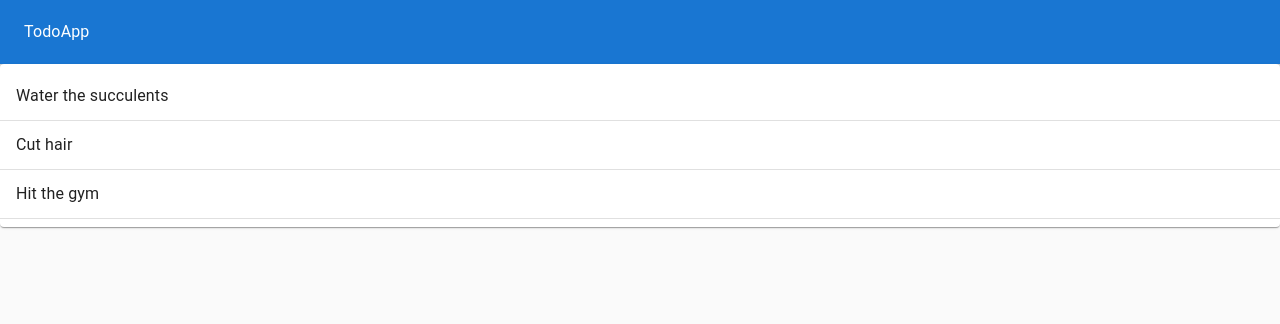
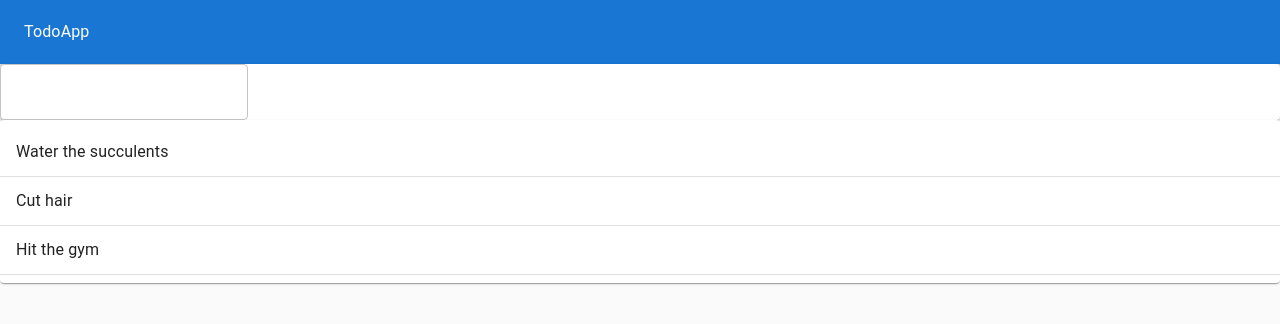
Before and after one commit to folkg/simple-react-todo, a React (Create React App) app: page / in a window 1280 px wide. Shown: the top 324 px of the page. Built offline with nearby package versions, Linux system fonts and the light colour scheme.

Commit message:
initial working version of the add todo form

```diff
--- a/src/TodoApp.js
+++ b/src/TodoApp.js
@@ -1,6 +1,7 @@
 import React, { useState } from 'react'
 import { Paper, Typography, AppBar, Toolbar, Grid, Grid2 } from '@mui/material/';
 import TodoList from './TodoList';
+import TodoForm from './TodoForm';
 
 function TodoApp() {
     const defaultTodos = [
@@ -9,6 +10,11 @@ function TodoApp() {
         { id: 3, task: "Hit the gym", completed: false },
     ];
     const [todoItems, setTodoItems] = useState(defaultTodos);
+
+    const addTodo = (newTodoTask) => {
+        setTodoItems([...todoItems, { id: 4, task: newTodoTask, completed: false }])
+    }
+
     return (
         <Paper style={{
             padding: 0, margin: 0, height: "100vh", backgroundColor: "#fafafa"
@@ -19,6 +25,7 @@ function TodoApp() {
                     <Typography>TodoApp</Typography>
                 </Toolbar>
             </AppBar>
+            <TodoForm addTodo={addTodo} />
             <TodoList todoItems={todoItems} />
         </Paper>
     )
--- a/src/TodoForm.js
+++ b/src/TodoForm.js
@@ -1,9 +1,22 @@
-import React from 'react'
+import React from 'react';
+import useInputState from './hooks/useInputState';
+import { Paper, TextField } from '@mui/material/';
 
-function TodoForm() {
+function TodoForm({ addTodo }) {
+    const [value, handleChange, resetField] = useInputState("");
+
+    const submitForm = e => {
+        e.preventDefault();
+        addTodo(value);
+        resetField();
+    }
     return (
-        <div>TodoForm</div>
-    )
+        <Paper>
+            <form onSubmit={submitForm}>
+                <TextField onChange={handleChange} value={value} />
+            </form>
+        </Paper>
+    );
 }
 
 export default TodoForm
--- /dev/null
+++ b/src/hooks/useInputState.js
@@ -0,0 +1,12 @@
+import { useState } from 'react';
+
+function useInputState(initialValue) {
+    const [value, setValue] = useState(initialValue);
+
+    const handleChange = e => setValue(e.target.value);
+    const resetField = () => setValue("");
+
+    return [value, handleChange, resetField];
+}
+
+export default useInputState
```
